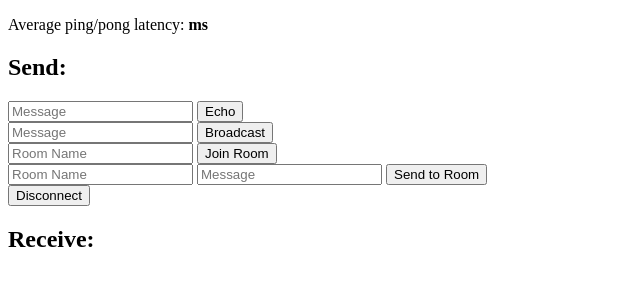
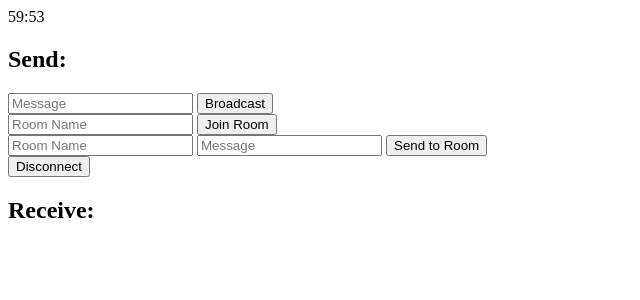
Before and after one commit to maharshmellow/groupstudy, a Flask app: page / in a window 1280 px wide. Shown: the top 300 px of the page, without its empty margins (0-640 px from the left). Run offline with Flask 2, Linux system fonts and the light colour scheme; some libraries are stand-ins or nearby versions.

Commit message:
basic countdown and message on join

```diff
--- a/app.py
+++ b/app.py
@@ -49,15 +49,15 @@ def index():
     return render_template('index.html', async_mode=socketio.async_mode)
 
 
-@socketio.on('message_event', namespace='/process')
-def test_message(message):
-    # session['receive_count'] = session.get('receive_count', 0)
-    emit('response',
-         {'data': message['data']})
+# @socketio.on('message_event', namespace='/process')
+# def test_message(message):
+#     # session['receive_count'] = session.get('receive_count', 0)
+#     emit('response',
+#          {'data': message['data']})
 
 
 @socketio.on('broadcast_event', namespace='/process')
-def test_broadcast_message(message):
+def broadcast_message(message):
     # session['receive_count'] = session.get('receive_count', 0)
     emit('response',
          {'data': message['data']},
@@ -66,10 +66,14 @@ def test_broadcast_message(message):
 
 @socketio.on('join_event', namespace='/process')
 def join(message):
+    room = message["room"]
+    send_room_message({"data":"Someone is about to join a room", "room":message['room']})
     join_room(message['room'])
     # session['receive_count'] = session.get('receive_count', 0) + 1
     emit('response',
          {'data': 'In rooms: ' + ', '.join(rooms())})
+
+    send_room_message({"data":"Someone has joined the room", "room":message['room']})
 
 
 @socketio.on('room_event', namespace='/process')
@@ -80,8 +84,6 @@ def send_room_message(message):
          room=message['room'])
 
 
-
-
 @socketio.on('my_ping', namespace='/process')
 def ping_pong():
     emit('my_pong')
--- a/templates/index.html
+++ b/templates/index.html
@@ -31,38 +31,39 @@
             // section of the page.
             socket.on('response', function(msg) {
                 $('#log').append('<br>' + $('<div/>').text(msg.data).html());
+                // $('#log').append('<br>' + $('<div/>').text(getTimerValue()).html());
             });
 
             // Interval function that tests message latency by sending a "ping"
             // message. The server then responds with a "pong" message and the
             // round trip time is measured.
-            var ping_pong_times = [];
-            var start_time;
-            window.setInterval(function() {
-                start_time = (new Date).getTime();
-                socket.emit('my_ping');
-            }, 1000);
+            // var ping_pong_times = [];
+            // var start_time;
+            // window.setInterval(function() {
+            //     start_time = (new Date).getTime();
+            //     socket.emit('my_ping');
+            // }, 1000);
 
             // Handler for the "pong" message. When the pong is received, the
             // time from the ping is stored, and the average of the last 30
             // samples is average and displayed.
-            socket.on('my_pong', function() {
-                var latency = (new Date).getTime() - start_time;
-                ping_pong_times.push(latency);
-                ping_pong_times = ping_pong_times.slice(-30); // keep last 30 samples
-                var sum = 0;
-                for (var i = 0; i < ping_pong_times.length; i++)
-                    sum += ping_pong_times[i];
-                $('#ping-pong').text(Math.round(10 * sum / ping_pong_times.length) / 10);
-            });
+            // socket.on('my_pong', function() {
+            //     var latency = (new Date).getTime() - start_time;
+            //     ping_pong_times.push(latency);
+            //     ping_pong_times = ping_pong_times.slice(-30); // keep last 30 samples
+            //     var sum = 0;
+            //     for (var i = 0; i < ping_pong_times.length; i++)
+            //         sum += ping_pong_times[i];
+            //     $('#ping-pong').text(Math.round(10 * sum / ping_pong_times.length) / 10);
+            // });
 
             // Handlers for the different forms in the page.
             // These accept data from the user and send it to the server in a
             // variety of ways
-            $('form#emit').submit(function(event) {
-                socket.emit('message_event', {data: $('#emit_data').val()});
-                return false;
-            });
+            // $('form#emit').submit(function(event) {
+            //     socket.emit('message_event', {data: $('#emit_data').val()});
+            //     return false;
+            // });
             $('form#broadcast').submit(function(event) {
                 socket.emit('broadcast_event', {data: $('#broadcast_data').val()});
                 return false;
@@ -85,12 +86,14 @@
     </script>
 </head>
 <body>
-    <p>Average ping/pong latency: <b><span id="ping-pong"></span>ms</b></p>
+    <div id="countdown"></div>
+
+    <!-- <p>Average ping/pong latency: <b><span id="ping-pong"></span>ms</b></p> -->
     <h2>Send:</h2>
-    <form id="emit" method="POST" action='#'>
+    <!-- <form id="emit" method="POST" action='#'>
         <input type="text" name="emit_data" id="emit_data" placeholder="Message">
         <input type="submit" value="Echo">
-    </form>
+    </form> -->
     <form id="broadcast" method="POST" action='#'>
         <input type="text" name="broadcast_data" id="broadcast_data" placeholder="Message">
         <input type="submit" value="Broadcast">
@@ -110,4 +113,40 @@
     <h2>Receive:</h2>
     <div id="log"></div>
 </body>
+
+<script>
+var element, endTime, hours, mins, msLeft, time;
+function countdown(elementName, minutes, seconds){
+    function twoDigits(n){
+        return (n <= 9 ? "0" + n : n);
+    }
+
+    function updateTimer(){
+        msLeft = endTime - (+new Date);
+        if (msLeft < 1000) {
+            element.innerHTML = "countdown's over!";
+        }
+        else {
+            time = new Date( msLeft );
+            hours = time.getUTCHours();
+            mins = time.getUTCMinutes();
+            element.innerHTML = (hours ? hours + ':' + twoDigits( mins ) : mins) + ':' + twoDigits( time.getUTCSeconds() );
+            setTimeout(updateTimer, time.getUTCMilliseconds() + 500);
+        }
+    }
+
+    element = document.getElementById( elementName );
+    endTime = (+new Date) + 1000 * (60*minutes + seconds) + 500;
+    updateTimer();
+}
+
+countdown("countdown", 59, 59);
+
+function getTimerValue(){
+    if (msLeft < 1000) {
+        return 0;
+    }
+    return(msLeft);
+}
+</script>
 </html>
```
